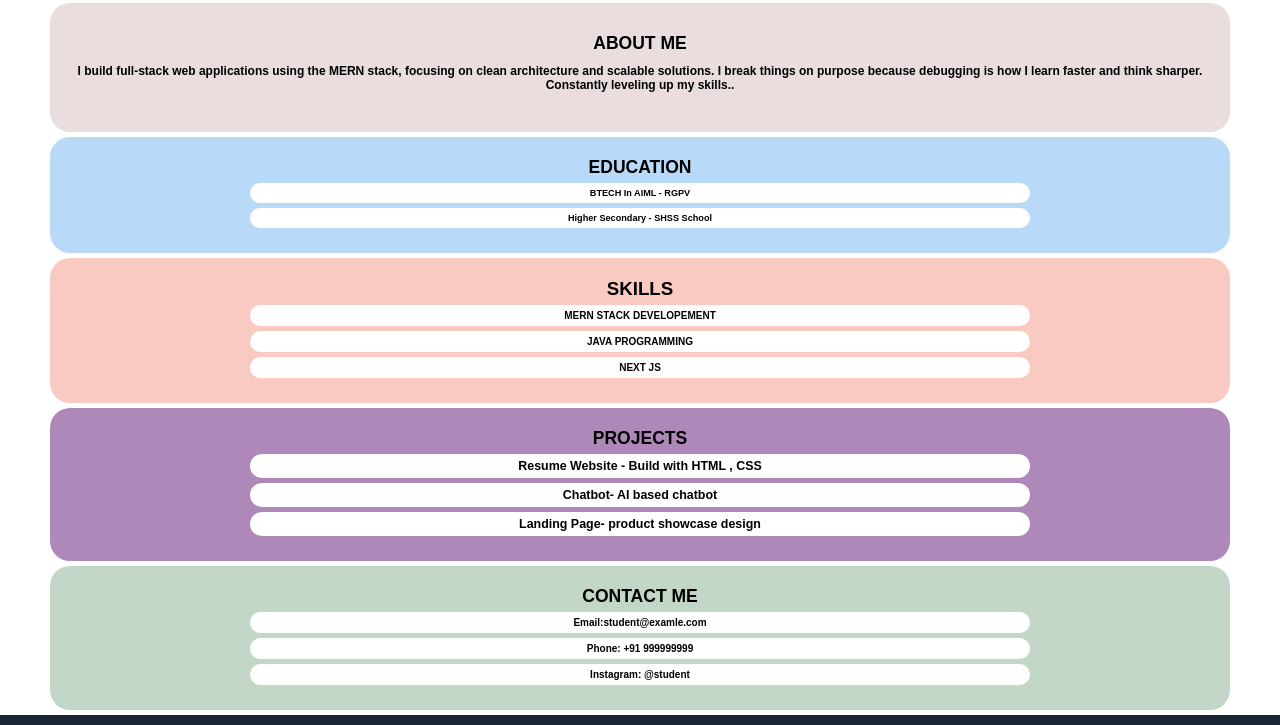
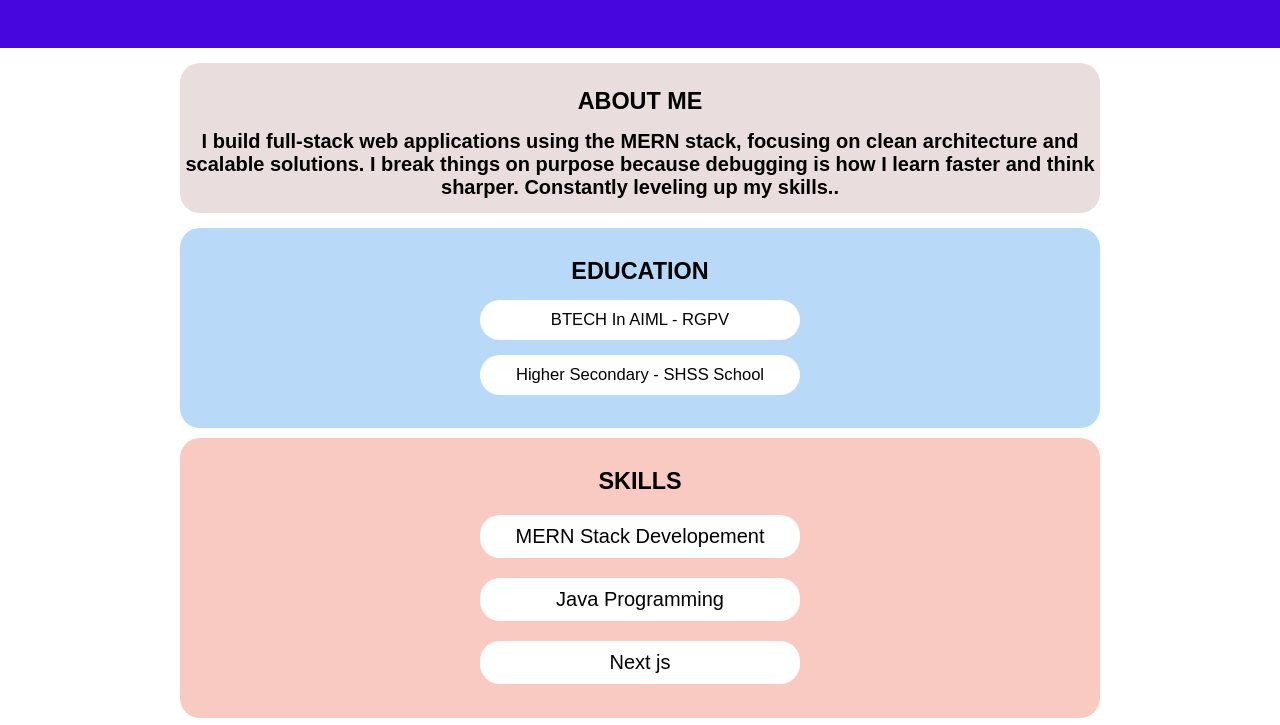
Before and after one commit to ShubhanshSinghRajput/task1-resume-webpage, a plain HTML site: page index.html in a window 1280 px wide. Shown: the part 102-827 px from the top of the page. Drawn offline with Linux system fonts and the light colour scheme; a web font is replaced by a local one.

Commit message:
Improve layout scaling

```diff
--- a/style.css
+++ b/style.css
@@ -17,11 +17,11 @@ html,body{
      align-items: center;
 }
 .name{
-    font-size: 12px;
+    font-size: 20px;
     padding: 30px 0px;
     background-color:  rgb(70, 6, 221);
     color: #fff;
-    height: 100px;
+    height: 150px;
     font-weight: 0;
 }
 .name h5{
@@ -29,112 +29,119 @@ html,body{
 }
 .aboutme{
     background-color: #e9dddd;
-    margin: 5px 50px;
+    margin: 15px 180px;
     font-weight: 100;
-    padding: 30px 0px;
-    font-size: 15px;
+    padding: 25px 0px;
     border-radius: 20px;
     font-weight: 100;
-
+    height: 150px;
+    font-size: 20px;
 }
 .aboutme p{
-    font-size: 12px;
-    padding: 10px;
+    font-size: 20px;
+    padding: 15px 0px;
 }
 .edu{
     background-color: rgb(184, 217, 247);
-    margin: 5px 50px;
-    font-weight: lighter;
-    padding: 20px 0px;
-    font-size: 15px;
+    margin: 10px 180px;
+    font-weight: 100;
+    padding: 30px 0px;
     border-radius: 20px;
+    height: 200px;
+    font-size: 20px;
+    height: 200px;
 }
 .clg{
-    padding: 5px 0px;
     background-color: #fff;
-    margin: 5px 200px;
-    font-weight: lighter;
+    margin: 15px 300px;
+    font-weight: 100;
+    padding: 10px 0px;
     border-radius: 20px;
-    font-size: 11px;
+    font-size: 20px;
+}
+.clg h5{
+    font-weight: normal;
 }
 .sch{
     background-color: #fff;
-     margin: 5px 100px;
-    padding: 5px 0px;
-    margin: 5px 200px;
+      margin: 15px 300px;
+    font-weight: 100;
+    padding: 10px 0px;
     border-radius: 20px;
-     font-size: 11px;
+    font-weight: 100;
+    font-size: 20px;
 }
+.sch h5{
+    font-weight: normal;
+}
+
 .skills{
     background-color: rgb(249, 202, 194);
-     margin: 5px 50px;
-    font-weight: lighter;
-    padding: 20px 0px;
-    text-transform: uppercase;
+     margin: 10px 180px;
+    font-weight: 100;
+    padding: 30px 0px;
     border-radius: 20px;
+    font-weight: 100;
+    height: 200px;
+    font-size: 20px;
+    height: 280px;
 }
 .skills h5{
-     padding: 5px 0px;
     background-color: #fff;
-    margin: 5px 200px;
+   margin: 20px 300px;
+    font-weight: 100;
+    padding: 10px 0px;
     border-radius: 20px;
-     font-size: 10px;
+    font-weight: 100;
+    font-size: 20px;
 }
 .project{
      background-color: rgb(175, 136, 186);
-    margin: 5px 50px;
-    font-weight: lighter;
-    padding: 20px 0px;
-    font-size: 15px;
+    margin: 10px 180px;
+    padding: 30px 0px;
     border-radius: 20px;
-
+    height: 200px;
+    font-size: 20px;
+    height: 280px;
 }
 .project h5{
-    padding: 5px 0px;
     background-color: #fff;
-    margin: 5px 200px;
+   margin: 20px 300px;
+    font-weight: 100;
+    padding: 10px 0px;
     border-radius: 20px;
+    font-weight: 800;
+    font-size: 20px;
 }
 
 .contact{
     background-color: #c3d7c8;
-    margin: 5px 50px;
-    font-weight: lighter;
-    padding: 20px 0px;
-    font-size: 15px;
+    margin: 10px 180px;
+    font-weight: 100;
+    padding: 30px 0px;
     border-radius: 20px;
+    font-weight: 100;
+    height: 200px;
+    font-size: 20px;
+    height: 250px;
 }
 .contact h5{
-     padding: 5px 0px;
     background-color: #fff;
-    margin: 5px 200px;
+    margin: 10px 300px;
+    font-weight: 100;
+    padding: 10px 0px;
     border-radius: 20px;
-     font-size: 10px;
+    font-weight: 100;
+    font-size: 20px;
 }
 .footer{
     background-color: #1B2433;
-    font-size: 13px;
+    font-size: 20px;
     color: white;
     align-items: center;
-    padding: 20px;
+    padding: 35px;
+    height: 100px;
 }
-
-
-/* .mern{
-    background-color: #fff;
-      margin: 5px 100px;
-    padding: 5px 0px;
-    margin: 5px 200px;
+.footer h6{
+    font-weight: 100;
 }
-.jp{
-      background-color: #fff;
-      margin: 5px 100px;
-    padding: 5px 0px;
-    margin: 5px 200px;
-}
-.njs{
-     background-color: #fff;
-      margin: 5px 100px;
-      padding: 5px 0px;
-      margin: 5px 200px;
-} */
```
Lines whose indentation alone changed are shown as unchanged.
